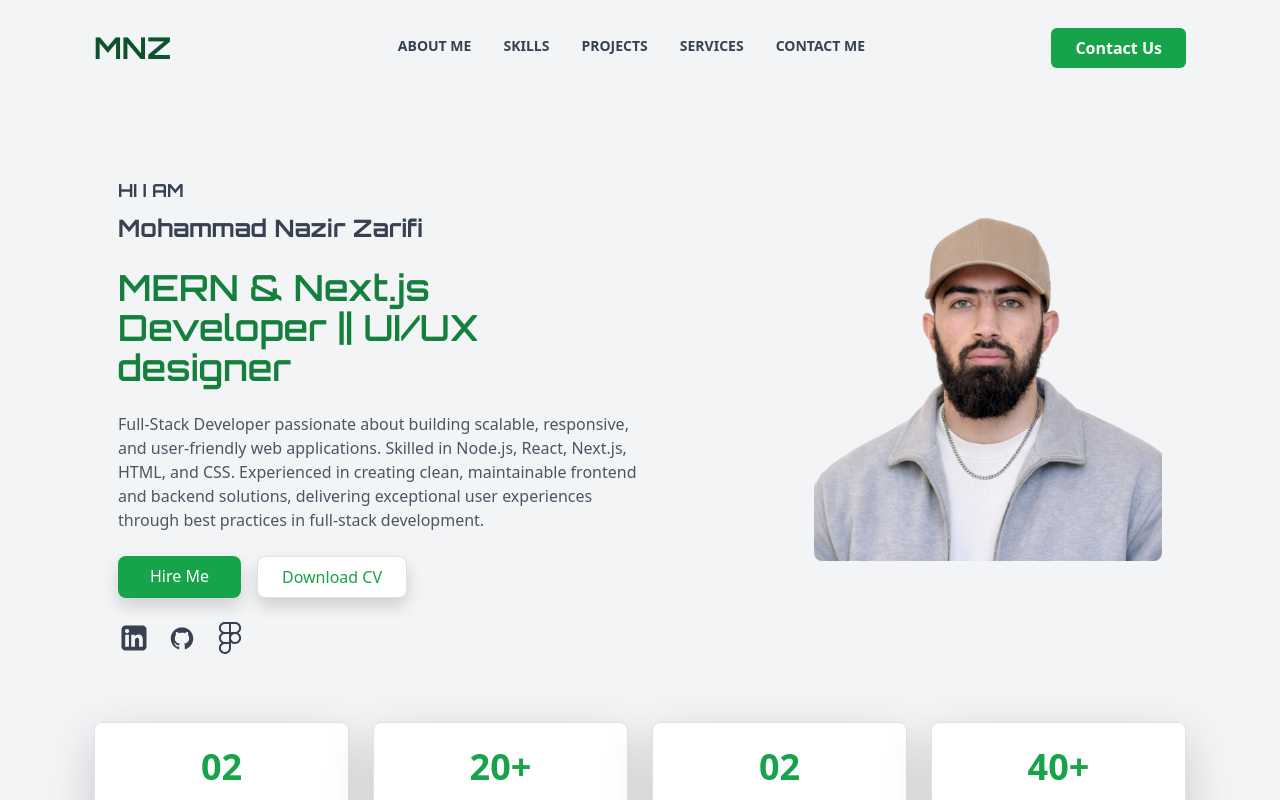
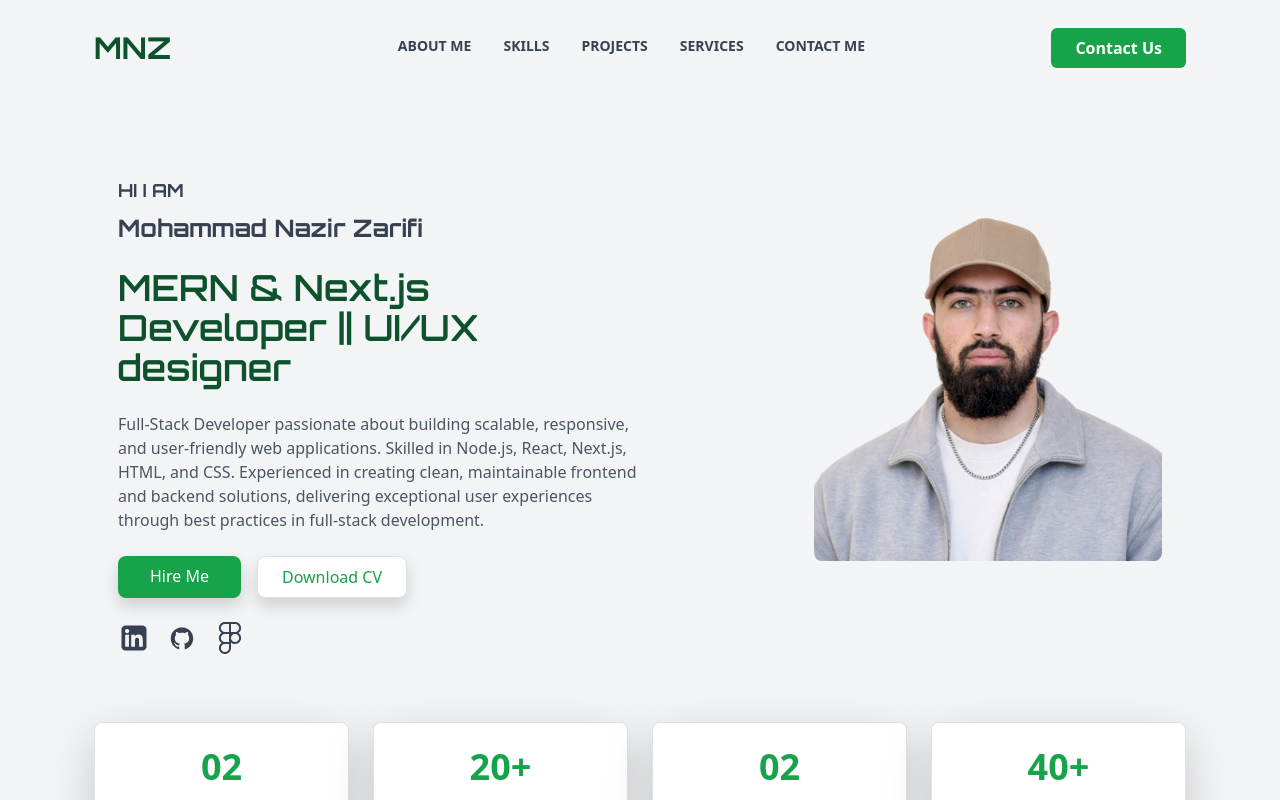
Before and after one commit to MuhammadNazir786/portfilio, a React (Vite) app: page / in a window 1280 px wide. Shown: the top 800 px of the page. Built offline with nearby package versions, Linux system fonts and the light colour scheme.

Commit message:
Update Hero.jsx

```diff
--- a/src/portfilio/Hero.jsx
+++ b/src/portfilio/Hero.jsx
@@ -20,7 +20,7 @@ const Hero = ({ data }) => {
           <h2 className="orbitron-uniquifier text-2xl text-gray-700 font-bold mb-4">
             {data.name}
           </h2>
-          <p className="orbitron-uniquifier text-4xl text-green-700 font-semibold mb-4">
+          <p className="orbitron-uniquifier text-4xl text-bgGreen font-semibold mb-4">
             {data.title}
           </p>
           <p className="mb-6 text-gray-600">{data.description}</p>
```
